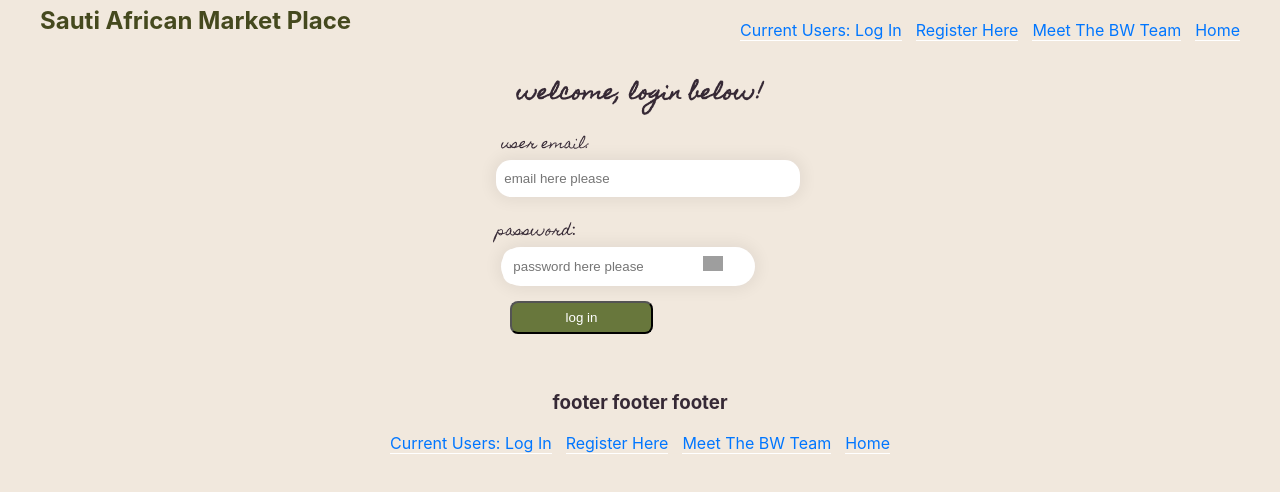
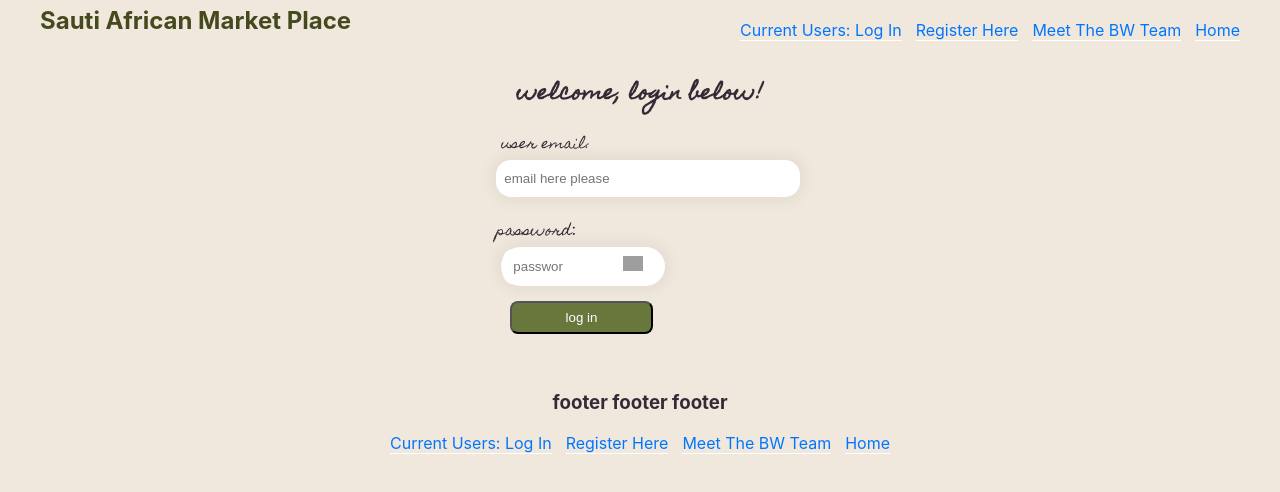
Before and after one commit to TrackTeam-175-African-MarketPlace-BW/Front-End-African-Market-Place, a React (Create React App) app: page /login in a window 1280 px wide. Shown: the top 492 px of the page. Built offline with nearby package versions, Linux system fonts and the light colour scheme; grey boxes are pictures that could not be loaded; a web font is replaced by a local one.

Commit message:
i could cry got the password fixed on UpdatePassword

```diff
--- /dev/null
+++ b/src/UpdatePassword.css
@@ -0,0 +1,32 @@
+.password {
+  border-radius: 80px;
+  width: 160px;
+  padding: 2px;
+  box-shadow: 0 0 15px 4px rgba(0, 0, 0, 0.06);
+  background: #ffffff;
+}
+
+.text {
+  border: 0px;
+  width: 50px;
+  padding: 10px;
+  border-radius: 10px;
+
+  background-color: #ffffff;
+}
+
+.text:focus {
+  outline: 0px;
+}
+
+.form-field {
+  display: flex;
+}
+
+label {
+  margin-right: 5px;
+}
+
+.eye {
+  margin-left: 50px;
+}
--- a/src/components/UpdatePasswordForm.js
+++ b/src/components/UpdatePasswordForm.js
@@ -1,3 +1,4 @@
+import "../UpdatePassword.css";
 import React, { useState } from "react";
 import { connect } from "react-redux";
 import { useHistory } from "react-router-dom";
@@ -8,8 +9,7 @@ import {
   updatedPassword,
   cancelEditing,
 } from "../actions/ownerActions";
-// import { FontAwesomeIcon } from "@fortawesome/react-fontawesome";
-// import { faEye } from "@fortawesome/free-solid-svg-icons";
+
 import axiosWithAuth from "../utils/axiosWithAuth";
 import styled from "styled-components";
 
@@ -38,10 +38,8 @@ const UpdatePasswordForm = (props) => {
   const [changedPassword, setChangedPassword] = useState(initialState);
   const [eyeVisibleOldPS, setEyeVisibleOldPS] = useState(false);
   const [eyeVisibleNewPS, setEyeVisibleNewPS] = useState(false);
-  // const [passwordShown, setPasswordShown] = useState(false);
-  // const [passwordShown2, setPasswordShown2] = useState(false);
   const { push } = useHistory();
-  // const eye = <FontAwesomeIcon icon={faEye} />;
+
   const [error, setError] = useState("");
 
   const handleChanges = (e) => {
@@ -50,14 +48,6 @@ const UpdatePasswordForm = (props) => {
       [e.target.name]: e.target.value,
     });
   };
-
-  // const togglePasswordVisibilityOld = () => {
-  //   setPasswordShown(passwordShown ? false : true);
-  // };
-
-  // const togglePasswordVisibilityNew = () => {
-  //   setPasswordShown2(passwordShown2 ? false : true);
-  // };
 
   const handleClickOld = (e) => {
     if (eyeVisibleOldPS === false) {
@@ -105,29 +95,17 @@ const UpdatePasswordForm = (props) => {
   return (
     <div>
       <form onSubmit={submitPass}>
-        {/* <label htmlFor="oldPassword" />
-        old password: <i onClick={togglePasswordVisibilityOld}>{eye}</i>
-        <br></br>
-        <div>
-          <Input
-            type={passwordShown ? "text" : "password"}
-            name="oldPassword"
-            placeholder={"enter old password"}
-            value={changedPassword.oldPassword}
-            onChange={handleChanges}
-          />
-        </div> */}
         password:<br></br>
         <div className="form-field">
           <label htmlFor="oldPassword" />
 
-          <div className="ps" class="oldPassword">
+          <div className="ps" class="password">
             <input
               id="oldPassword"
               name="oldPassword"
               value={changedPassword.oldPassword}
               onChange={handleChanges}
-              placeholder="old password here"
+              placeholder="old pass"
               className="text"
               type={eyeVisibleOldPS ? "text" : "password"}
             />
@@ -141,27 +119,17 @@ const UpdatePasswordForm = (props) => {
         </div>
         {error && <div style={{ color: "red" }}>{error}</div>}
         <br></br>
-        {/* <label htmlFor="newPassword" />
-        new password: <i onClick={togglePasswordVisibilityNew}>{eye}</i>{" "}
-        <br></br>
-        <Input
-          type={passwordShown2 ? "text" : "password"}
-          name="newPassword"
-          value={changedPassword.newPassword}
-          onChange={handleChanges}
-        />
-        <br></br> */}
         password:<br></br>
         <div className="form-field">
           <label htmlFor="newPassword" />
 
-          <div className="ps" class="newPassword">
+          <div className="ps" class="password">
             <input
               id="newPassword"
               name="newPassword"
               value={changedPassword.newPassword}
               onChange={handleChanges}
-              placeholder="new password here"
+              placeholder="new pass"
               className="text"
               type={eyeVisibleNewPS ? "text" : "password"}
             />
```
